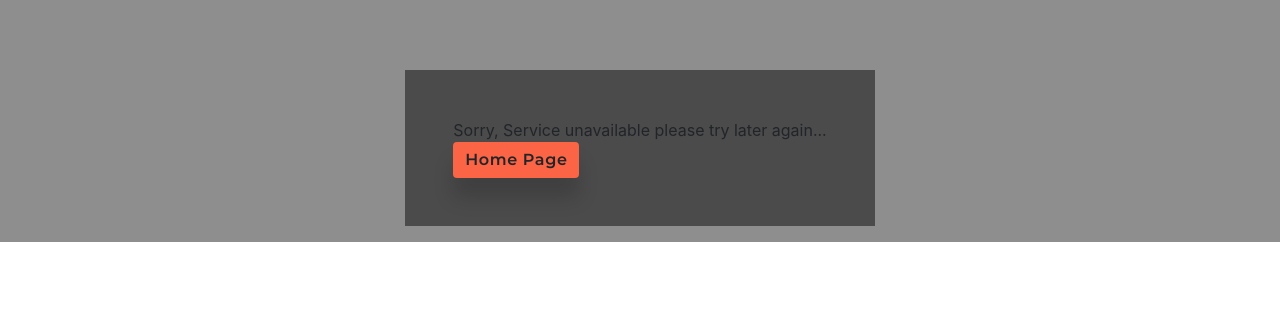
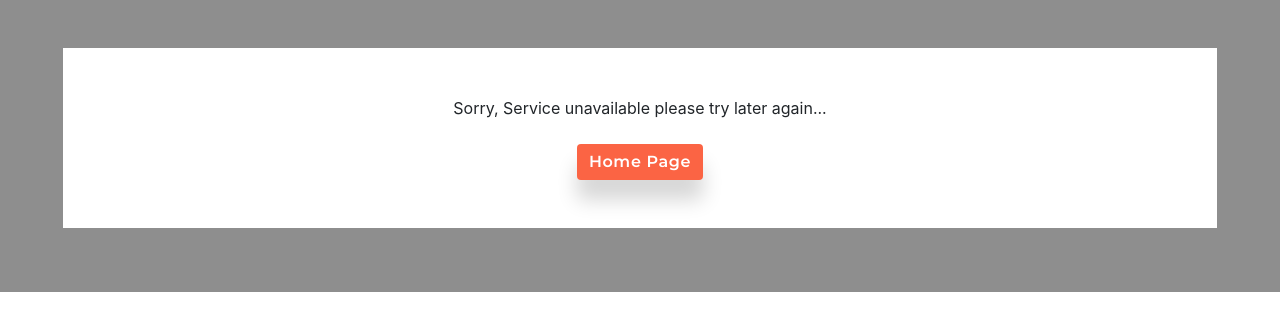
Before and after one commit to azzeddine05/real_estate, a Symfony app: template templates/bundles/TwigBundle/Exception/error.html.twig in a window 1280 px wide. Shown: the top 331 px of the page. Run offline with Twig, Linux system fonts and the light colour scheme; the template is opened without the code that fills it, so the values that code supplies are empty; some libraries are stand-ins or nearby versions.

Commit message:
fix: error pages templates

```diff
--- a/templates/bundles/TwigBundle/Exception/error.html.twig
+++ b/templates/bundles/TwigBundle/Exception/error.html.twig
@@ -3,12 +3,12 @@
 {% block title %}Error!{% endblock %}
 
 {% block body %}
-	<div class="d-flex flex-column justify-content-center align-items-center">
-		<div class="login-head bg-orange-primary"></div>
-		<p class="bg-gray-primary p-5">
+	<div class="d-flex flex-column justify-content-center align-items-center h-100 p-5">
+		<div class="error-head bg-orange-primary h-25 w-100"></div>
+		<p class="bg-white p-5 text-center w-100">
             {% block error_message %}
                 Sorry, Service unavailable please try later again... <br/>
-                <a href="{{ path('app_home') }}" class="btn bg-orange-primary text-monst-semibold signin-btn spacing-6 border-0 my-2 my-sm-0">Home Page</a>
+                <a href="{{ path('app_home') }}" class="btn bg-orange-primary text-white text-monst-semibold signin-btn spacing-6 border-0 mt-4">Home Page</a>
             {% endblock %}
         </p>
 	</div>
```
Also changed, not shown: 1 other file.
